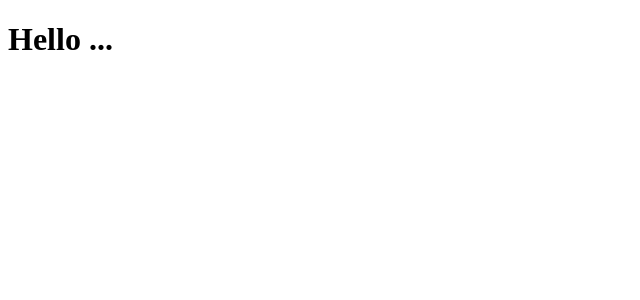
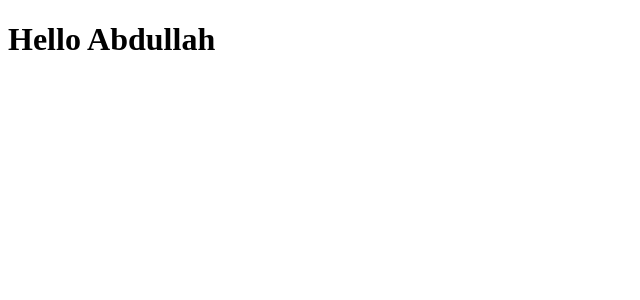
Before and after one commit to Noman608/ReactJs, a React (Create React App) app in the folder my-app/: page / in a window 1280 px wide. Shown: the top 300 px of the page, without its empty margins (0-640 px from the left). Built offline with nearby package versions, Linux system fonts and the light colour scheme.

Commit message:
Function component and class component

```diff
--- a/my-app/src/App.js
+++ b/my-app/src/App.js
@@ -6,9 +6,13 @@ import React from "react";
 
 class App extends Component {
   render() {
-    // return React.createElement("h1", null, "Hello From the App Component!!");
+
     return(
-        <h1>Hello ...</h1>
+      //React.createElement("h1", null, "Hello From the App Component!!");   /**javscript**/
+      <React.Fragment>
+        <h1>Hello</h1>
+        <h2>Noman</h2>
+      </React.Fragment>
     )
   }
 }
--- /dev/null
+++ b/my-app/src/Student.js
@@ -0,0 +1,25 @@
+import React from "react";
+import { Component } from "react";
+
+
+/********* Class Component *********/
+class Student extends Component{
+    render(){
+        return(
+            <>
+                <h1>Hello {this.props.name}</h1>
+            </>
+        )
+    }
+}
+
+/********* functional Component *********/
+// const Student = (props) => {
+//   return (
+//     <>
+//       <h1>Hello {props.name}</h1>
+//     </>
+//   );
+// };
+
+export default Student;
--- a/my-app/src/index.js
+++ b/my-app/src/index.js
@@ -1,5 +1,6 @@
 import React from "react";
 import ReactDOM from "react-dom";
-import App from "./App";
+//import App from "./App";
+import Student from "./Student.js";
 
-ReactDOM.render(<App />, document.getElementById("root"));
+ReactDOM.render(<Student name="Abdullah"/>, document.getElementById("root"));
```
